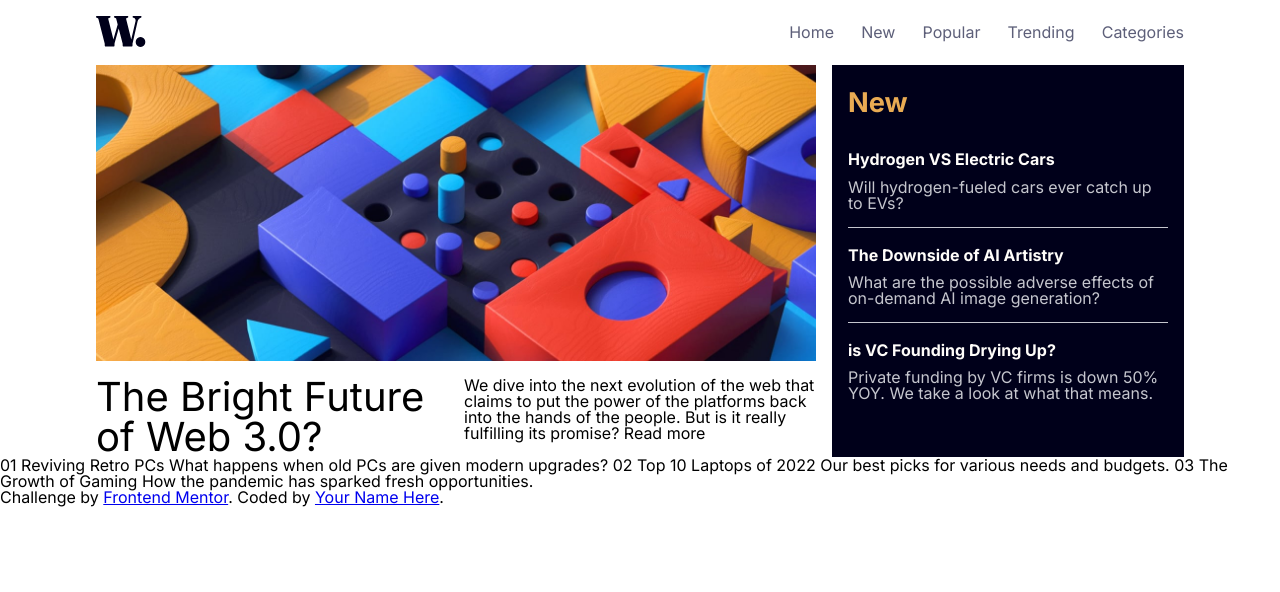
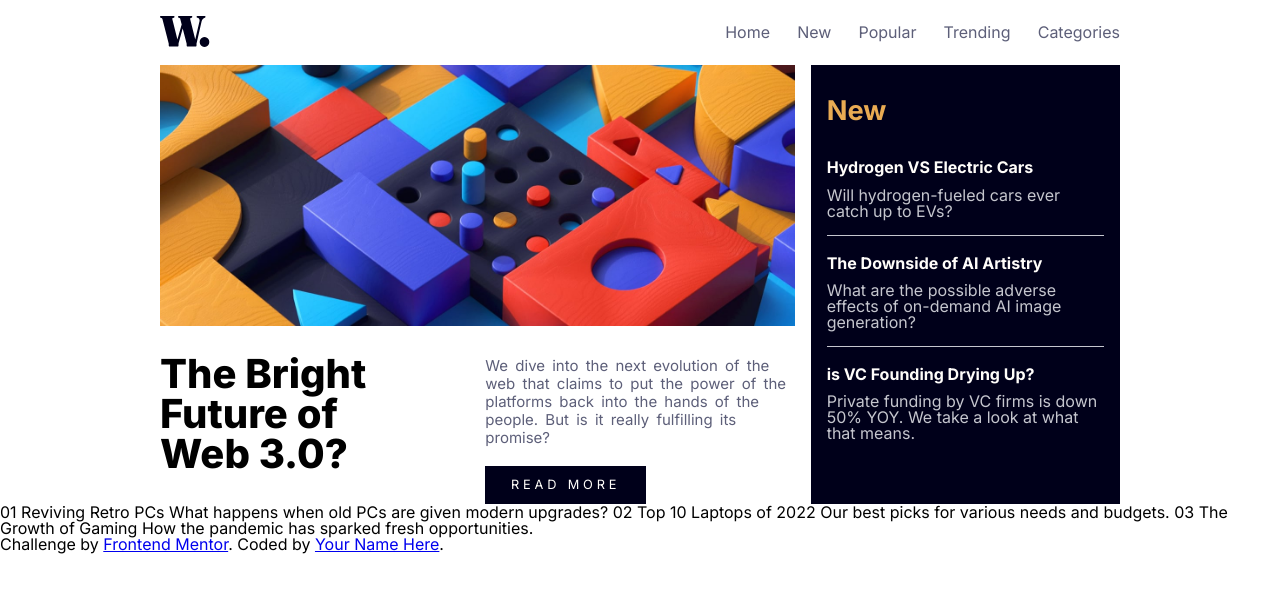
Before and after one commit to amir-m-s/frontendmentor-news-homepage, a plain HTML site: page index.html in a window 1280 px wide. Drawn offline with Linux system fonts and the light colour scheme.

Commit message:
Style main title and content
Change container size to 75%

```diff
--- a/assets/css/style.css
+++ b/assets/css/style.css
@@ -155,7 +155,7 @@ h2 {
 
 /* Utility classes */
 .container {
-  width: 85%;
+  width: 75%;
   margin: 0 auto;
 }
 
@@ -211,12 +211,48 @@ h2 {
   gap: 1em;
 }
 
+/* Main title, img and decription style */
 .container .headline-img {
   grid-column: span 2;
 }
 
+.main-title h1 {
+  font-weight: 800;
+  padding-top: 0.3em;
+  padding-right: 2em;
+  align-self: center;
+}
+
+.main-content p {
+  padding-top: 1em;
+  color: var(--dark-grayish-blue);
+  line-height: 1.2;
+  word-spacing: 0.2em;
+}
+
+.readmore-btn {
+  padding-top: 1.2em;
+}
+
+.readmore-btn a {
+  display: inline-block;
+  background-color: var(--Very-dark-blue);
+  color: var(--off-white);
+  text-decoration: none;
+  padding: 1em 2em;
+  font-size: 0.8em;
+  text-transform: uppercase;
+  letter-spacing: 0.3em;
+  transition: 0.3s ease-in-out;
+}
+
+.readmore-btn a:hover {
+  background-color: hsl(240, 100%, 17%);
+}
+
+/* New Column Style */
 .new-column {
-  padding: 1.5em 1em;
+  padding: 2em 1em;
   background-color: var(--Very-dark-blue);
   grid-row: span 2;
 }
--- a/index.html
+++ b/index.html
@@ -90,13 +90,18 @@
             </li>
           </ul>
         </div>
-        <div class="maint-title">
+        <div class="main-title">
           <h1>The Bright Future of Web 3.0?</h1>
         </div>
         <div class="main-content">
-          We dive into the next evolution of the web that claims to put the
-          power of the platforms back into the hands of the people. But is it
-          really fulfilling its promise? Read more
+          <p>
+            We dive into the next evolution of the web that claims to put the
+            power of the platforms back into the hands of the people. But is it
+            really fulfilling its promise?
+          </p>
+          <div class="readmore-btn">
+            <a href="#">Read more</a>
+          </div>
         </div>
       </div>
     </main>
```
